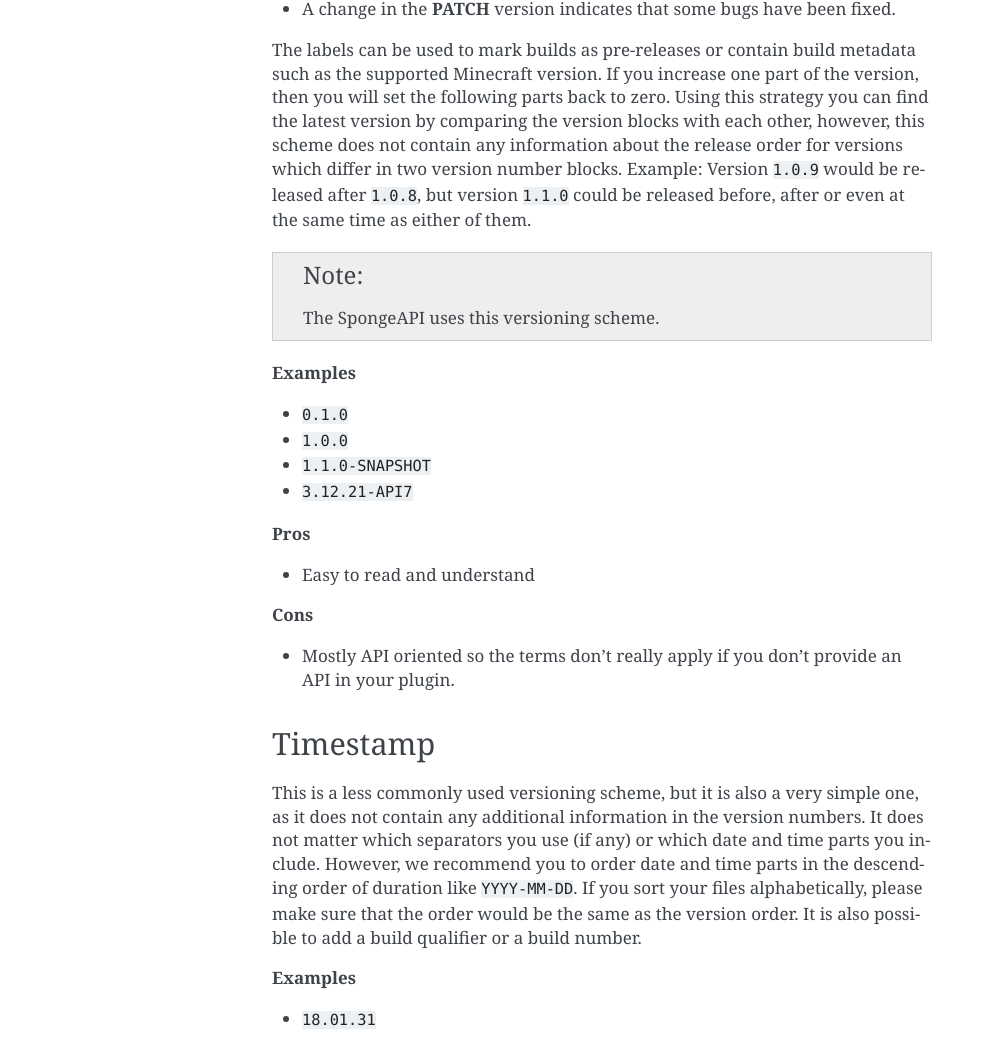
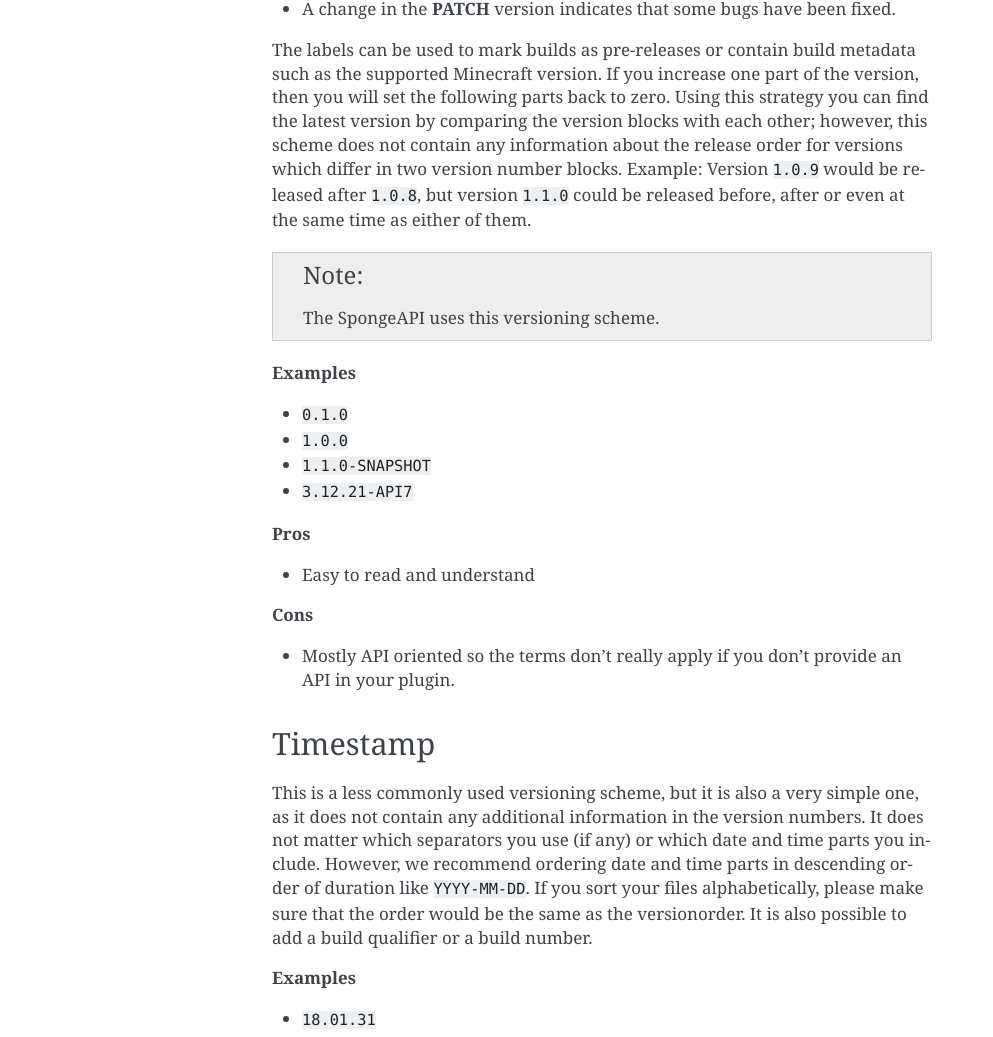
Before and after one commit to SpongePowered/SpongeDocs, a Sphinx documentation site: the page built from source/plugin/project/version-numbers.rst, in a window 1280 px wide. Shown: the part 800-1837 px from the top of the page, without its empty margins (148-1141 px from the left). Built offline with Sphinx 7.4.7, drawn with Linux system fonts in a browser that asks for light colours; pages that are not in the unit, such as notebooks, are missing from menus.

Commit message:
Fixed typos

```diff
--- a/source/plugin/project/version-numbers.rst
+++ b/source/plugin/project/version-numbers.rst
@@ -11,7 +11,8 @@ Start with ``1.x`` if your plugin is ready. Start with ``0.x`` if your plugin is
 
 .. note::
 
-    While Sponge recommends using the above versioning scheme, plugin authors are free to choose their own. Please keep in mind that your users have to deal with a multitude of versioning schemes, so keep it simple.
+    While Sponge recommends using the above versioning scheme, plugin authors are free to choose their own. Please keep
+    in mind that your users have to deal with a multitude of versioning schemes, so keep it simple.
 
 SemVer
 ------
@@ -27,7 +28,7 @@ the ``MAJOR``, ``MINOR`` and ``PATCH`` version parts.
 
 The labels can be used to mark builds as pre-releases or contain build metadata such as the supported Minecraft version.
 If you increase one part of the version, then you will set the following parts back to zero. Using this strategy you
-can find the latest version by comparing the version blocks with each other, however, this scheme does not contain any
+can find the latest version by comparing the version blocks with each other; however, this scheme does not contain any
 information about the release order for versions which differ in two version number blocks. Example: Version ``1.0.9``
 would be released after ``1.0.8``, but version ``1.1.0`` could be released before, after or even at the same time as
 either of them.
@@ -56,9 +57,9 @@ Timestamp
 
 This is a less commonly used versioning scheme, but it is also a very simple one, as it does not contain any additional
 information in the version numbers. It does not matter which separators you use (if any) or which date and time parts
-you include. However, we recommend you to order date and time parts in the descending order of duration like
-``YYYY-MM-DD``. If you sort your files alphabetically, please make sure that the order would be the same as the version
-order. It is also possible to add a build qualifier or a build number.
+you include. However, we recommend ordering date and time parts in descending order of duration like ``YYYY-MM-DD``.
+If you sort your files alphabetically, please make sure that the order would be the same as the versionorder. It is
+also possible to add a build qualifier or a build number.
 
 **Examples**
 
```
